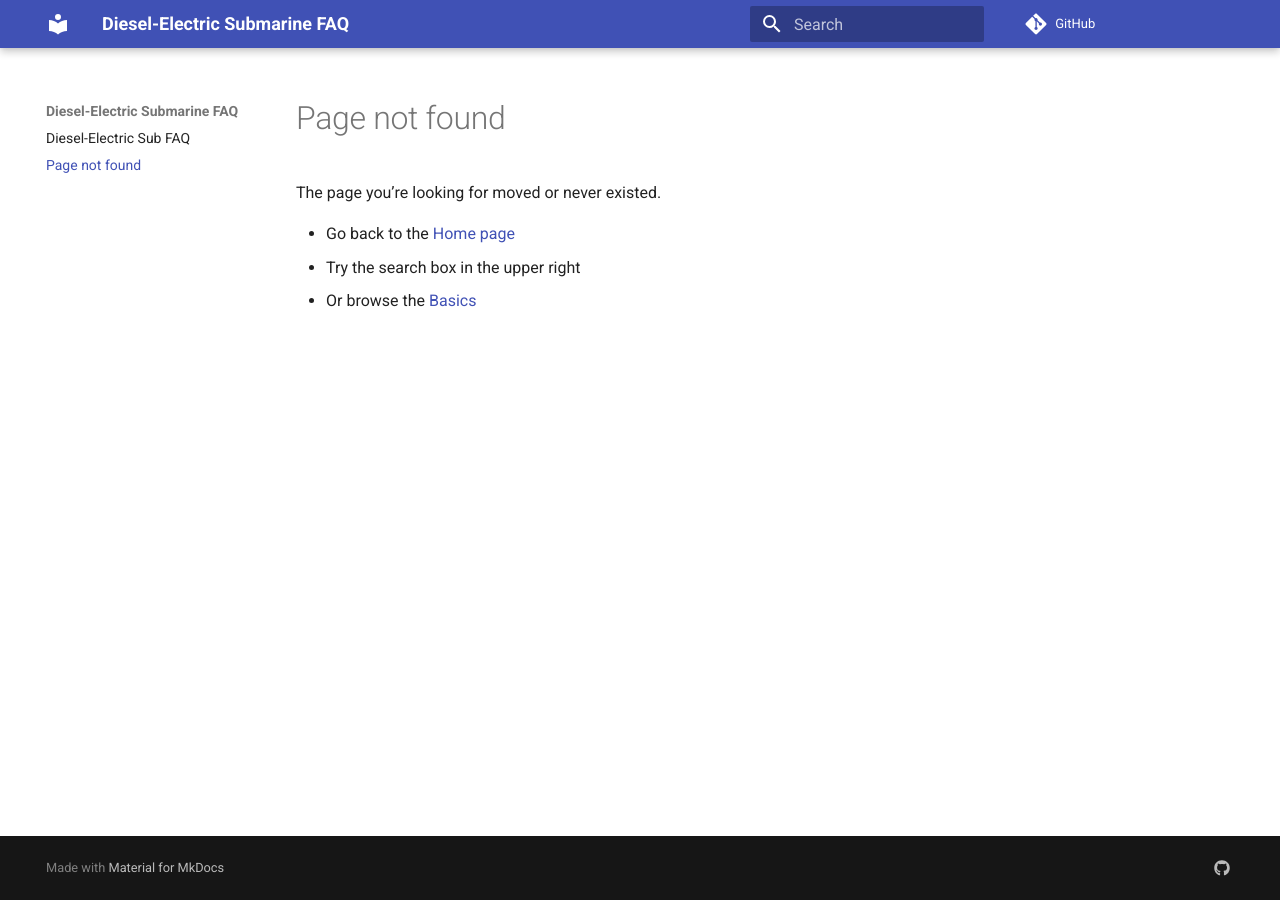
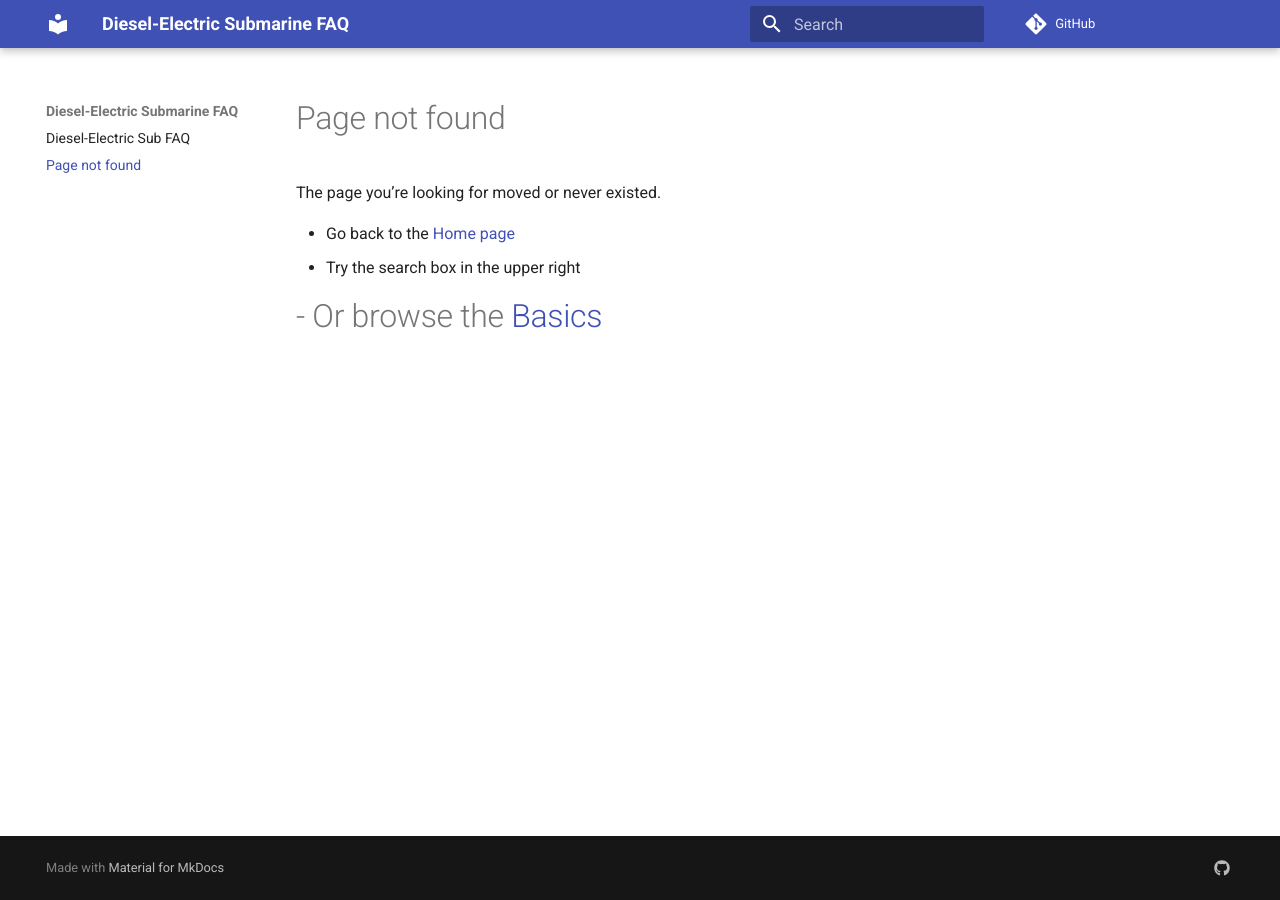
Before and after one commit to igreisman/diesel-sub-faq, an MkDocs documentation site: the page built from docs/404.md, in a window 1280 px wide. Built offline with MkDocs 1.6.1 and Material for MkDocs 9.7.7, drawn with Linux system fonts in a browser that asks for light colours; comment, search, counter and statistics services are not loaded.

```diff
--- a/docs/404.md
+++ b/docs/404.md
@@ -4,4 +4,4 @@ The page you’re looking for moved or never existed.
 
 - Go back to the [Home page](/)
 - Try the search box in the upper right
-- Or browse the [Basics](./basics/what-is-a-diesel-electric-submarine.md)
+# - Or browse the [Basics](./basics/what-is-a-diesel-electric-submarine.md)
```
